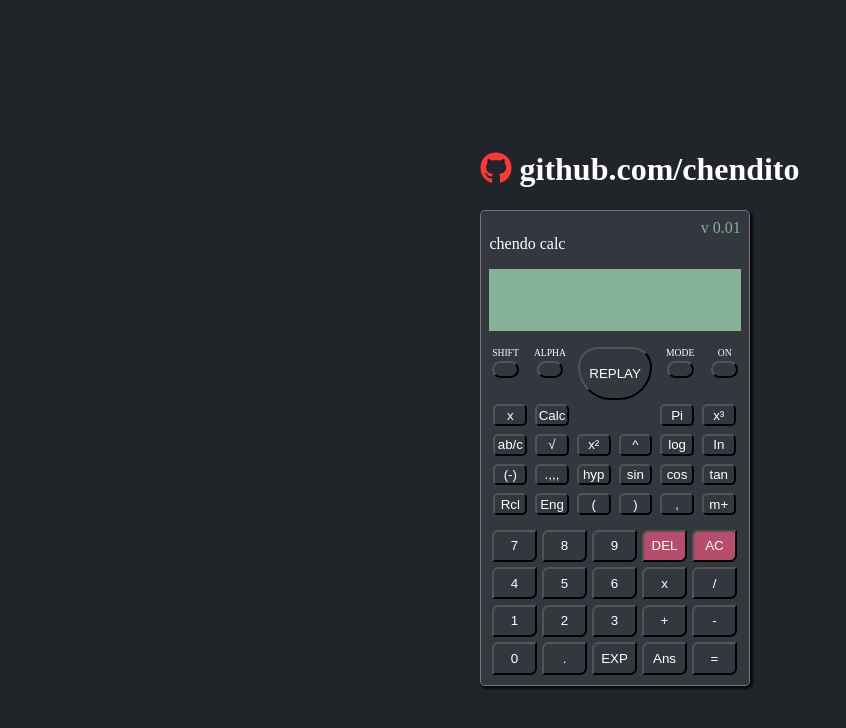
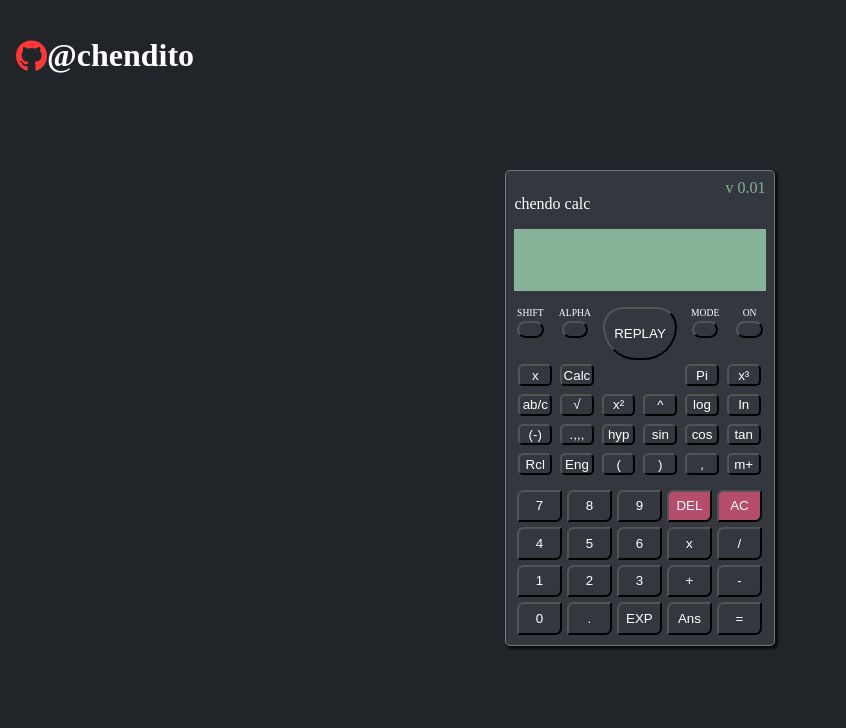
Before and after one commit to soychendo/chendocalc, a plain HTML site: page calculator.html in a window 1280 px wide. Shown: the whole page, without its empty margins (0-846 px from the left). Drawn offline with Linux system fonts and the light colour scheme.

Commit message:
small changes

```diff
--- a/calculator.html
+++ b/calculator.html
@@ -22,7 +22,7 @@
 </head>
 <body>
     <main class="container-all">
-        <h1><i class="fab fa-github"></i> github.com/chendito</h1>
+        <h1><i class="fab fa-github"></i> @chendito</h1>
         <div class="back-op">
             <div class="field-name"><!-- calculator name -->
                 <p>chendo calc</p>
--- a/css/style.css
+++ b/css/style.css
@@ -32,7 +32,13 @@
   /*@chendito*/
   h1 {
     text-align: center;
+    display: flex;
+    justify-content: center;
+    align-items: center;
     color: var(--white);
+    position: absolute;
+    top: .5em;
+    left: .5em;
   }
   i.fa-github {
     font-size: 1em;
```
Also changed, not shown: 1 other file.
